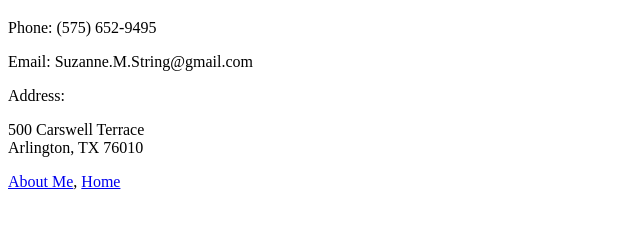
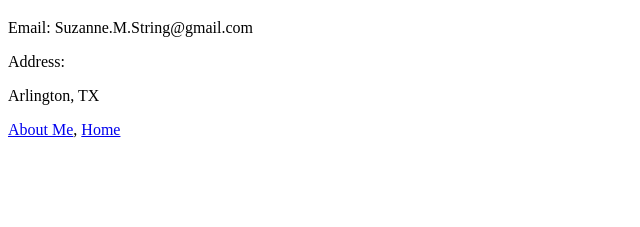
Before and after one commit to WarriorGreeting/html-portfolio, a plain HTML site: page public/contact.html in a window 1280 px wide. Shown: the part 61-288 px from the top of the page, without its empty margins (0-640 px from the left). Drawn offline with Linux system fonts and the light colour scheme.

Commit message:
Update contact.html

```diff
--- a/public/contact.html
+++ b/public/contact.html
@@ -8,12 +8,10 @@
 
 <body>
 <h1>Contact Me</h1>
-<p>Phone: (575) 652-9495</p>
 <p>Email: Suzanne.M.String@gmail.com</p>
 <p>Address:</p>
 <p>
-  500 Carswell Terrace<br />
-  Arlington, TX 76010<br />
+  Arlington, TX<br />
 </p>
 <p><a href="about.html">About Me</a>, <a href="../index.html">Home</a>
 </p>
```
